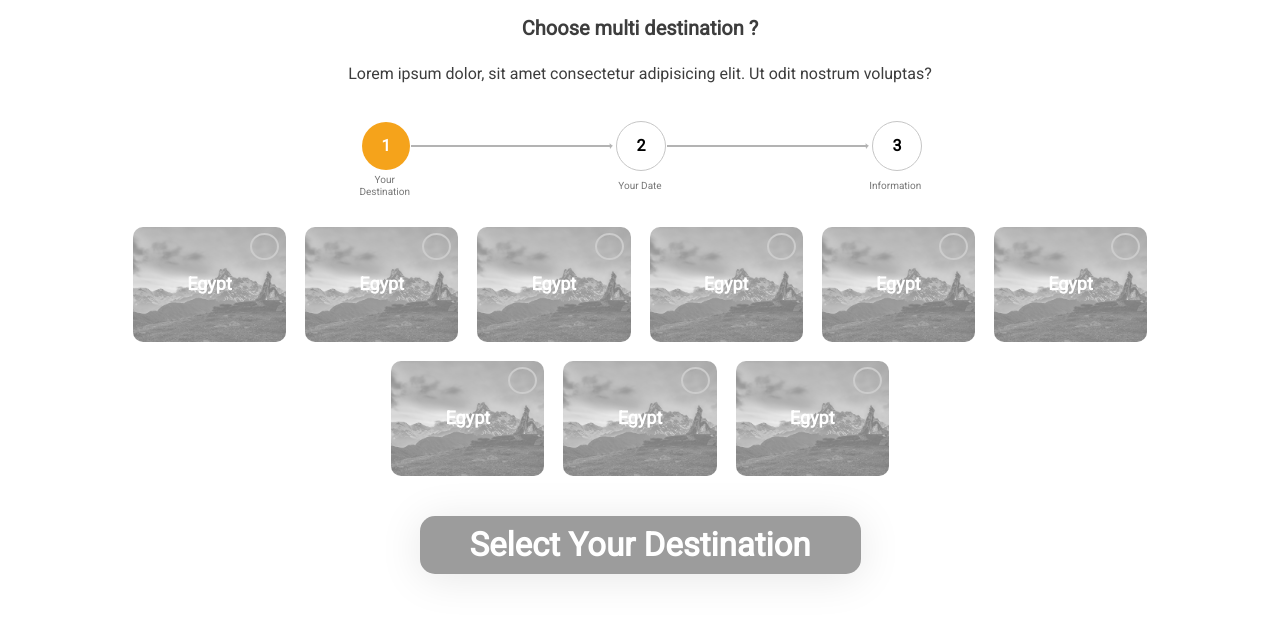
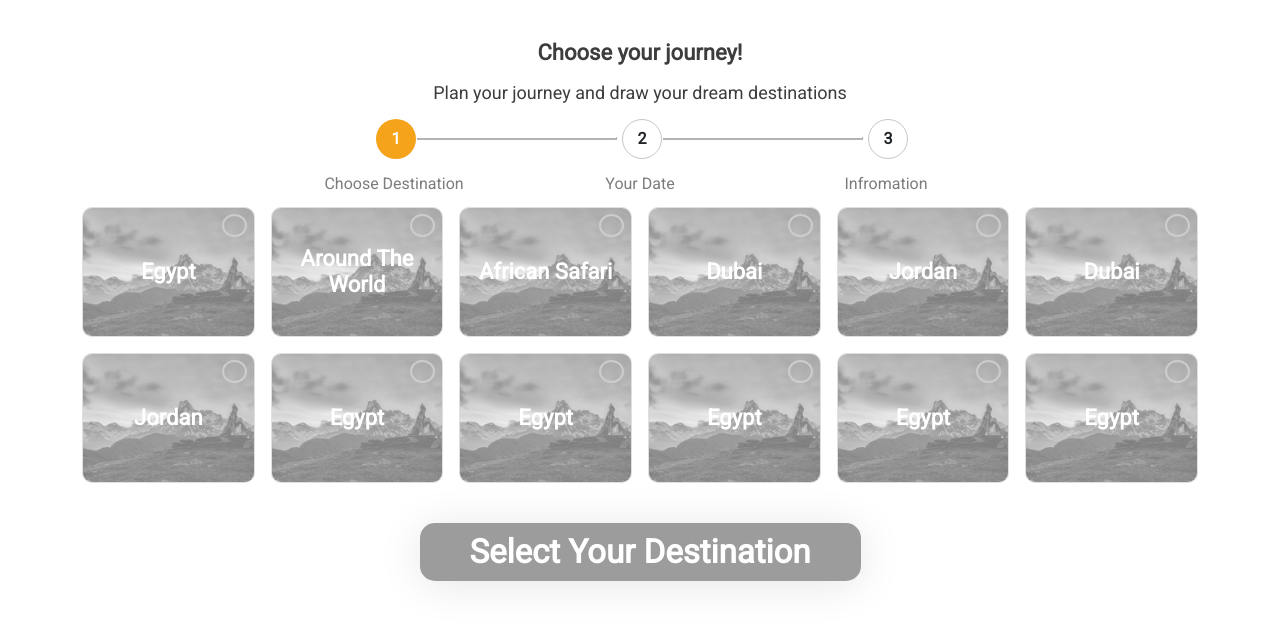
Before and after one commit to refdd/formSteps, a plain HTML site: page index.html in a window 1280 px wide. Drawn offline with nearby package versions, Linux system fonts and the light colour scheme.

Commit message:
push all h

```diff
--- a/index.html
+++ b/index.html
@@ -4,194 +4,276 @@
     <meta charset="UTF-8" />
     <meta http-equiv="X-UA-Compatible" content="IE=edge" />
     <meta name="viewport" content="width=device-width, initial-scale=1.0" />
+    <link
+      href="https://cdn.jsdelivr.net/npm/bootstrap@5.0.2/dist/css/bootstrap.min.css"
+      rel="stylesheet"
+      integrity="sha384-EVSTQN3/azprG1Anm3QDgpJLIm9Nao0Yz1ztcQTwFspd3yD65VohhpuuCOmLASjC"
+      crossorigin="anonymous"
+    />
+    <script
+      src="https://cdn.jsdelivr.net/npm/bootstrap@5.0.2/dist/js/bootstrap.bundle.min.js"
+      integrity="sha384-MrcW6ZMFYlzcLA8Nl+NtUVF0sA7MsXsP1UyJoMp4YLEuNSfAP+JcXn/tWtIaxVXM"
+      crossorigin="anonymous"
+    ></script>
     <link rel="stylesheet" href="./style.css" />
     <title>Document</title>
   </head>
   <body>
     <!-- header content -->
     <div class="header_content">
-      <h1 class="header_section">Choose multi destination ?</h1>
+      <h1 class="header_section">Choose your journey!</h1>
       <p class="desc-contant">
-        Lorem ipsum dolor, sit amet consectetur adipisicing elit. Ut odit
-        nostrum voluptas?
+        Plan your journey and draw your dream destinations
       </p>
     </div>
     <!-- steps -->
-    <div class="stepContainer">
+    <div class="container mt-3 mb-5">
       <div class="steps">
-        <div class="step active">
-          <span>1</span>
+        <div class="singilStep position-relative">
+          <span class="step active">1</span>
+          <div class="text-Step position-absolute">Choose Destination</div>
         </div>
         <div class="stepLine"></div>
-        <div class="step">
-          <span>2</span>
+        <div class="singilStep position-relative">
+          <span class="step">2</span>
+          <div class="text-Step position-absolute">Your Date</div>
         </div>
         <div class="stepLine"></div>
-        <div class="step">
-          <span>3</span>
+        <div class="singilStep position-relative">
+          <span class="step">3</span>
+          <div class="text-Step position-absolute">Infromation</div>
         </div>
       </div>
       <!-- content steps -->
-      <div class="stepsContent">
+      <!-- <div class="stepsContent">
         <div class="stepContent">your destination</div>
         <div class="stepContent">your date</div>
         <div class="stepContent">information</div>
-      </div>
+      </div> -->
     </div>
     <!-- layout card  -->
-    <div class="containerLayout">
-      <div class="cardContainer">
-        <div class="card">
-          <!-- image -->
-          <div class="imageContainer">
-            <img class="imageCard" src="./image1.jpg" alt="" />
-          </div>
-          <div class="cardContent">Egypt</div>
-          <div class="cardSlected " >select</div>
-          <!-- chack box -->
-          <div class="checkbox-animate">
-            <label>
-              <input type="checkbox" name="check" />
-              <span class="input-check"></span>
-            </label>
+    <div class="container mt-3 mb-5 pb-5">
+      <div class="row g-3 cardContainer">
+        <div class="col-6 col-md-2">
+          <div class="card">
+            <!-- image -->
+            <div class="imageContainer">
+              <img class="imageCard" src="./image1.jpg" alt="" />
+            </div>
+            <div class="cardContent">Egypt</div>
+            <div class="cardSlected">select</div>
+            <!-- chack box -->
+            <div class="checkbox-animate">
+              <label>
+                <input type="checkbox" name="check" />
+                <span class="input-check"></span>
+              </label>
+            </div>
           </div>
         </div>
-        <div class="card">
-          <!-- image -->
-          <div class="imageContainer">
-            <img class="imageCard" src="./image1.jpg" alt="" />
-          </div>
-          <div class="cardContent">Egypt</div>
-          <div class="cardSlected" >select</div>
-          <!-- chack box -->
-          <div class="checkbox-animate">
-            <label>
-              <input type="checkbox" name="check" />
-              <span class="input-check"></span>
-            </label>
+        <div class="col-6 col-md-2">
+          <div class="card">
+            <!-- image -->
+            <div class="imageContainer">
+              <img class="imageCard" src="./image1.jpg" alt="" />
+            </div>
+            <div class="cardContent">Around The World</div>
+            <div class="cardSlected">select</div>
+            <!-- chack box -->
+            <div class="checkbox-animate">
+              <label>
+                <input type="checkbox" name="check" />
+                <span class="input-check"></span>
+              </label>
+            </div>
           </div>
         </div>
-        <div class="card">
-          <!-- image -->
-          <div class="imageContainer">
-            <img class="imageCard" src="./image1.jpg" alt="" />
-          </div>
-          <div class="cardContent">Egypt</div>
-          <div class="cardSlected" >select</div>
-
-          <!-- chack box -->
-          <div class="checkbox-animate">
-            <label>
-              <input type="checkbox" name="check" />
-              <span class="input-check"></span>
-            </label>
+        <div class="col-6 col-md-2">
+          <div class="card">
+            <!-- image -->
+            <div class="imageContainer">
+              <img class="imageCard" src="./image1.jpg" alt="" />
+            </div>
+            <div class="cardContent">African Safari</div>
+            <div class="cardSlected">select</div>
+            <!-- chack box -->
+            <div class="checkbox-animate">
+              <label>
+                <input type="checkbox" name="check" />
+                <span class="input-check"></span>
+              </label>
+            </div>
           </div>
         </div>
-
-        <div class="card">
-          <!-- image -->
-          <div class="imageContainer">
-            <img class="imageCard" src="./image1.jpg" alt="" />
-          </div>
-          <div class="cardContent">Egypt</div>
-          <div class="cardSlected" >select</div>
-
-          <!-- chack box -->
-          <div class="checkbox-animate">
-            <label>
-              <input type="checkbox" name="check" />
-              <span class="input-check"></span>
-            </label>
+        <div class="col-6 col-md-2">
+          <div class="card">
+            <!-- image -->
+            <div class="imageContainer">
+              <img class="imageCard" src="./image1.jpg" alt="" />
+            </div>
+            <div class="cardContent">Dubai</div>
+            <div class="cardSlected">select</div>
+            <!-- chack box -->
+            <div class="checkbox-animate">
+              <label>
+                <input type="checkbox" name="check" />
+                <span class="input-check"></span>
+              </label>
+            </div>
           </div>
         </div>
-        <div class="card">
-          <!-- image -->
-          <div class="imageContainer">
-            <img class="imageCard" src="./image1.jpg" alt="" />
-          </div>
-          <div class="cardContent">Egypt</div>
-          <div class="cardSlected" >select</div>
-
-          <!-- chack box -->
-          <div class="checkbox-animate">
-            <label>
-              <input type="checkbox" name="check" />
-              <span class="input-check"></span>
-            </label>
+        <div class="col-6 col-md-2">
+          <div class="card">
+            <!-- image -->
+            <div class="imageContainer">
+              <img class="imageCard" src="./image1.jpg" alt="" />
+            </div>
+            <div class="cardContent">Jordan</div>
+            <div class="cardSlected">select</div>
+            <!-- chack box -->
+            <div class="checkbox-animate">
+              <label>
+                <input type="checkbox" name="check" />
+                <span class="input-check"></span>
+              </label>
+            </div>
           </div>
         </div>
-        <div class="card">
-          <!-- image -->
-          <div class="imageContainer">
-            <img class="imageCard" src="./image1.jpg" alt="" />
-          </div>
-          <div class="cardContent">Egypt</div>
-          <div class="cardSlected" >select</div>
-
-          <!-- chack box -->
-          <div class="checkbox-animate">
-            <label>
-              <input type="checkbox" name="check" />
-              <span class="input-check"></span>
-            </label>
+        <div class="col-6 col-md-2">
+          <div class="card">
+            <!-- image -->
+            <div class="imageContainer">
+              <img class="imageCard" src="./image1.jpg" alt="" />
+            </div>
+            <div class="cardContent">Dubai</div>
+            <div class="cardSlected">select</div>
+            <!-- chack box -->
+            <div class="checkbox-animate">
+              <label>
+                <input type="checkbox" name="check" />
+                <span class="input-check"></span>
+              </label>
+            </div>
           </div>
         </div>
-        <div class="card">
-          <!-- image -->
-          <div class="imageContainer">
-            <img class="imageCard" src="./image1.jpg" alt="" />
-          </div>
-          <div class="cardContent">Egypt</div>
-          <div class="cardSlected" >select</div>
-
-          <!-- chack box -->
-          <div class="checkbox-animate">
-            <label>
-              <input type="checkbox" name="check" />
-              <span class="input-check"></span>
-            </label>
+        <div class="col-6 col-md-2">
+          <div class="card">
+            <!-- image -->
+            <div class="imageContainer">
+              <img class="imageCard" src="./image1.jpg" alt="" />
+            </div>
+            <div class="cardContent">Jordan</div>
+            <div class="cardSlected">select</div>
+            <!-- chack box -->
+            <div class="checkbox-animate">
+              <label>
+                <input type="checkbox" name="check" />
+                <span class="input-check"></span>
+              </label>
+            </div>
           </div>
         </div>
-        <div class="card">
-          <!-- image -->
-          <div class="imageContainer">
-            <img class="imageCard" src="./image1.jpg" alt="" />
-          </div>
-          <div class="cardContent">Egypt</div>
-          <div class="cardSlected" >select</div>
-
-          <!-- chack box -->
-          <div class="checkbox-animate">
-            <label>
-              <input type="checkbox" name="check" />
-              <span class="input-check"></span>
-            </label>
+        <div class="col-6 col-md-2">
+          <div class="card">
+            <!-- image -->
+            <div class="imageContainer">
+              <img class="imageCard" src="./image1.jpg" alt="" />
+            </div>
+            <div class="cardContent">Egypt</div>
+            <div class="cardSlected">select</div>
+            <!-- chack box -->
+            <div class="checkbox-animate">
+              <label>
+                <input type="checkbox" name="check" />
+                <span class="input-check"></span>
+              </label>
+            </div>
           </div>
         </div>
-        <div class="card">
-          <!-- image -->
-          <div class="imageContainer">
-            <img class="imageCard" src="./image1.jpg" alt="" />
+        <div class="col-6 col-md-2">
+          <div class="card">
+            <!-- image -->
+            <div class="imageContainer">
+              <img class="imageCard" src="./image1.jpg" alt="" />
+            </div>
+            <div class="cardContent">Egypt</div>
+            <div class="cardSlected">select</div>
+            <!-- chack box -->
+            <div class="checkbox-animate">
+              <label>
+                <input type="checkbox" name="check" />
+                <span class="input-check"></span>
+              </label>
+            </div>
           </div>
-          <div class="cardContent">Egypt</div>
-          <div class="cardSlected" >select</div>
-
-          <!-- chack box -->
-          <div class="checkbox-animate">
-            <label>
-              <input type="checkbox" name="check" />
-              <span class="input-check"></span>
-            </label>
+        </div>
+        <div class="col-6 col-md-2">
+          <div class="card">
+            <!-- image -->
+            <div class="imageContainer">
+              <img class="imageCard" src="./image1.jpg" alt="" />
+            </div>
+            <div class="cardContent">Egypt</div>
+            <div class="cardSlected">select</div>
+            <!-- chack box -->
+            <div class="checkbox-animate">
+              <label>
+                <input type="checkbox" name="check" />
+                <span class="input-check"></span>
+              </label>
+            </div>
+          </div>
+        </div>
+        <div class="col-6 col-md-2">
+          <div class="card">
+            <!-- image -->
+            <div class="imageContainer">
+              <img class="imageCard" src="./image1.jpg" alt="" />
+            </div>
+            <div class="cardContent">Egypt</div>
+            <div class="cardSlected">select</div>
+            <!-- chack box -->
+            <div class="checkbox-animate">
+              <label>
+                <input type="checkbox" name="check" />
+                <span class="input-check"></span>
+              </label>
+            </div>
+          </div>
+        </div>
+        <div class="col-6 col-md-2">
+          <div class="card">
+            <!-- image -->
+            <div class="imageContainer">
+              <img class="imageCard" src="./image1.jpg" alt="" />
+            </div>
+            <div class="cardContent">Egypt</div>
+            <div class="cardSlected">select</div>
+            <!-- chack box -->
+            <div class="checkbox-animate">
+              <label>
+                <input type="checkbox" name="check" />
+                <span class="input-check"></span>
+              </label>
+            </div>
           </div>
         </div>
       </div>
       <div class="button_container">
-
-          <button class="next_button">Select Your Destination</button>
-
+        <button class="next_button">Select Your Destination</button>
       </div>
     </div>
 
     <script src="./main.js"></script>
+    <script
+      src="https://cdn.jsdelivr.net/npm/@popperjs/core@2.9.2/dist/umd/popper.min.js"
+      integrity="sha384-IQsoLXl5PILFhosVNubq5LC7Qb9DXgDA9i+tQ8Zj3iwWAwPtgFTxbJ8NT4GN1R8p"
+      crossorigin="anonymous"
+    ></script>
+    <script
+      src="https://cdn.jsdelivr.net/npm/bootstrap@5.0.2/dist/js/bootstrap.min.js"
+      integrity="sha384-cVKIPhGWiC2Al4u+LWgxfKTRIcfu0JTxR+EQDz/bgldoEyl4H0zUF0QKbrJ0EcQF"
+      crossorigin="anonymous"
+    ></script>
   </body>
 </html>
--- a/style.css
+++ b/style.css
@@ -29,25 +29,27 @@ h1 {
   font-family: "Roboto";
   font-style: normal;
   font-weight: 600;
-  font-size: 20px;
-  line-height: 56px;
+  font-size: 17px;
+  line-height: 20px;
   text-align: center;
   color: #3d3d3d;
+  margin-top: 40px;
 }
 .desc-contant {
   font-family: "Roboto";
   font-style: normal;
   font-weight: 400;
-  font-size: 16px;
-  line-height: 35px;
+  font-size: 14px;
+  line-height: 16px;
   text-align: center;
   margin: 0 0;
   color: #3d3d3d;
+  margin-top: 16px;
 }
 /* steps */
-.stepContainer{
+.stepContainer {
   width: 60%;
-    margin: 0 auto ;
+  margin: 0 auto;
   padding-top: 30px;
 }
 .steps {
@@ -55,11 +57,11 @@ h1 {
   gap: 1px;
   align-items: center;
   justify-content: center;
-    flex-wrap:  nowrap;
+  flex-wrap: nowrap;
 }
-.stepLine{
-    height:1.5px;
-    background-color: #B3B3B3;
+.stepLine {
+  height: 1.5px;
+  background-color: #b3b3b3;
   width: 50px;
   position: relative;
 }
@@ -71,28 +73,28 @@ h1 {
   height: 1.5px;
   width: 1.5px;
   border: 1.5px solid;
-  border-color: #B3B3B3 #B3B3B3 transparent transparent;
+  border-color: #b3b3b3 #b3b3b3 transparent transparent;
   transform: rotate(40deg);
 }
 
-.step{
+.step {
   width: 30px;
   height: 30px;
-  border:0.5px solid #C6C6C6;
+  border: 0.5px solid #c6c6c6;
   border-radius: 50%;
   padding: 9px;
   display: flex;
   justify-content: center;
   align-items: center;
-  margin-left:4px ;
+  margin-left: 4px;
 }
-.step.active{
-    background-color: #F5A31B  ;
+.step.active {
+  background-color: #f5a31b;
   color: white;
   border: 0;
 }
 /* step content */
-.stepsContent{
+.stepsContent {
   display: flex;
   gap: 16%;
   align-items: center;
@@ -100,32 +102,38 @@ h1 {
 
   padding-top: 3px;
 }
-.stepContent{
+.stepContent {
   color: #777;
-    width:71px ;
+  width: 71px;
   font-size: 10px;
   text-align: center;
   text-transform: capitalize;
 }
+.text-Step {
+  top: 161%;
+  left: 50%;
+  transform: translate(-50%, -50%);
+  font-family: "Roboto";
+  font-style: normal;
+  font-weight: 400;
+  font-size: 12px;
+  line-height: 14px;
+  text-align: center;
+  color: #7c7c7c;
+}
 /* layout  */
-.containerLayout{
+.containerLayout {
   width: 90%;
-    margin:  0 auto;
+  margin: 0 auto;
   padding-top: 30px;
 }
-.cardContainer{
-    display: flex ;
-    gap: 19px;
-    flex-wrap: wrap;
-    align-items:center ;
-   justify-content: center;
-
+.cardContainer {
 }
-.card{
-    width: 40%;
+.card {
+  width: 100%;
   cursor: pointer;
   position: relative;
-    border-radius: 10px 10px 10px 10px ;
+  border-radius: 10px 10px 10px 10px;
   overflow: hidden;
   transition: 0.2s;
 }
@@ -133,16 +141,16 @@ h1 {
   display: none;
   font-weight: 600;
 }
-.card.active{
-  outline:4px solid #F5A31B;
+.card.active {
+  outline: 4px solid #f5a31b;
 }
-.imageContainer{
+.imageContainer {
   width: 100%;
   display: flex;
   justify-content: center;
   align-items: center;
 }
-.imageCard{
+.imageCard {
   width: 100%;
   height: auto;
   -webkit-filter: grayscale(100%); /* Safari 6.0 - 9.0 */
@@ -154,9 +162,8 @@ h1 {
   -webkit-filter: grayscale(0%); /* Safari 6.0 - 9.0 */
   filter: grayscale(0%);
   opacity: 1;
-
 }
-.cardContent{
+.cardContent {
   position: absolute;
   top: 50%;
   left: 50%;
@@ -199,7 +206,7 @@ h1 {
   transition: 0.4s;
 }
 .input-check::before {
-  content: '';
+  content: "";
   display: inline-block;
   width: 15px;
   height: 6px;
@@ -213,8 +220,8 @@ h1 {
 }
 
 .checkbox-animate label input:checked ~ .input-check {
-  background-color: #F5A31B;
-  border-color: #F5A31B;
+  background-color: #f5a31b;
+  border-color: #f5a31b;
   animation-name: input-animate;
   animation-duration: 0.7s;
 }
@@ -230,20 +237,20 @@ h1 {
   0% {
     transform: scale(1);
   }
-  40%{
-      transform: scale(1.3,0.7);
+  40% {
+    transform: scale(1.3, 0.7);
   }
   55% {
     transform: scale(1);
   }
   70% {
-      transform: scale(1.2,0.8);
+    transform: scale(1.2, 0.8);
   }
   80% {
     transform: scale(1);
   }
   90% {
-      transform: scale(1.1,0.9);
+    transform: scale(1.1, 0.9);
   }
   100% {
     transform: scale(1);
@@ -284,54 +291,62 @@ h1 {
   transition: 0.4s;
   cursor: not-allowed;
 }
-.next_button.active{
-  background: #F5A31B
-  ;
+.next_button.active {
+  background: #f5a31b;
   cursor: pointer;
-
 }
 .next_button:hover {
   transform: scale(0.9);
 }
 
 /* media  responsev*/
-@media only screen and (min-width: 768px){
-  .card{
-    width: 13.3%;
+@media only screen and (min-width: 768px) {
+  .card {
+    /* width: 13.3%; */
   }
-  .cardContent{
-        font-size: 18px;
+  .cardContent {
+    font-weight: 600;
+    font-size: 22px;
+    line-height: 26px;
+    width: 94%;
+    display: flex;
+    justify-content: center;
+    align-items: center;
+    text-align: center;
   }
-  .stepLine{
+  .stepLine {
     width: 200px;
   }
   .step {
-    width: 30px;
-    height: 30px;
+    width: 40px;
+    height: 40px;
     font-weight: bold;
   }
   .stepsContent {
     gap: 24%;
   }
-  .cardContent.active{
+  .cardContent.active {
     transform: translate(-50%, -50%) !important;
   }
-  .card:hover .cardContent{
+  .card:hover .cardContent {
     transform: translate(-50%, 258%);
   }
-  .card:hover .imageCard{
+  .card:hover .imageCard {
     -webkit-filter: grayscale(0%); /* Safari 6.0 - 9.0 */
     filter: grayscale(0%);
     opacity: 1;
   }
-  .cardSlected.active{
+  .cardSlected.active {
     transform: translate(-50%, 234%) !important;
-
   }
   .card:hover .cardSlected {
     transform: translate(-50%, -50%);
   }
-
+  .header_section {
+    font-weight: 600;
+    font-size: 22px;
+    line-height: 26px;
+  }
   .cardSlected {
     position: absolute;
     top: 56%;
@@ -340,15 +355,26 @@ h1 {
     color: white;
     font-size: 18px;
     transition: 0.2s;
-    background: #F5A31B;
+    background: #f5a31b;
     border-radius: 10px;
     width: 12;
     padding: 3px 25px;
     display: block;
     transition: 0.2s;
   }
+  .desc-contant {
+    font-weight: 400;
+    font-size: 18px;
+    line-height: 21px;
   }
-@media only screen and (max-width: 768px){
+  .text-Step {
+    font-weight: 400;
+    font-size: 16px;
+    line-height: 19px;
+    width: 160px;
+  }
+}
+@media only screen and (max-width: 768px) {
   /* button respons */
   .button_container {
     position: fixed;
@@ -434,7 +460,7 @@ h1 {
     }
   }
 
- .containerLayout{
+  .containerLayout {
     margin-bottom: 87px;
     width: auto;
   }
```
Also changed, not shown: forminfo/fonmIfon.html (+0 -1 lines), main.js (+45 -40 lines). Lines whose indentation alone changed are shown as unchanged.
